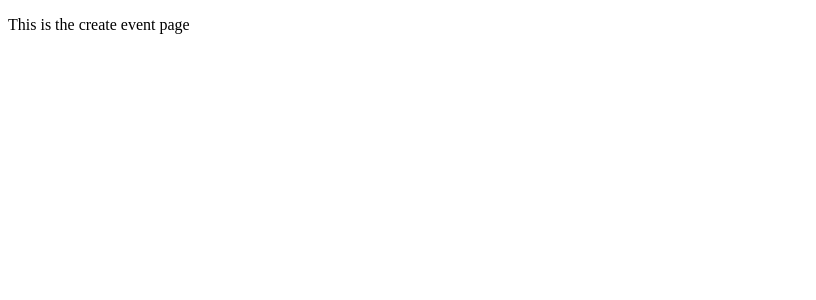
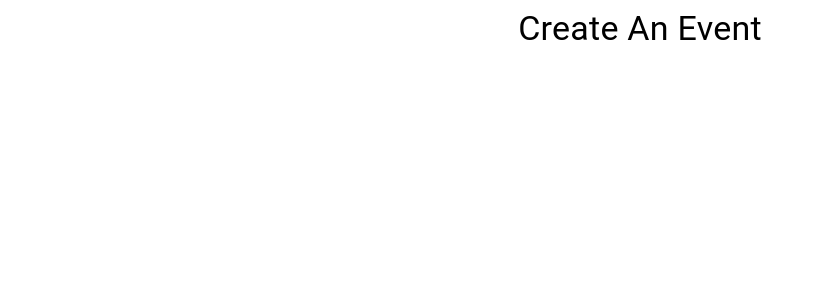
Before and after one commit to TernaryTechnologies/Main, a React app in the folder mysite/frontend/: page /create in a window 1280 px wide. Shown: the top 300 px of the page, without its empty margins (0-816 px from the left). Built offline with nearby package versions, Linux system fonts and the light colour scheme; the HTML template or start-up script is replaced by a standard one.

Commit message:
added mui imports

```diff
--- a/mysite/frontend/src/components/CreateEventPage.js
+++ b/mysite/frontend/src/components/CreateEventPage.js
@@ -1,4 +1,16 @@
 import React, { Component } from "react";
+import {
+  Button,
+  Grid,
+  Typography,
+  TextField,
+  FormHelperText,
+  FormControl,
+  Radio,
+  RadioGroup,
+  FormControlLabel,
+} from "@mui/material";
+import { Link } from "react-router-dom";
 
 export default class CreateEventPage extends Component {
   constructor(props) {
@@ -7,7 +19,13 @@ export default class CreateEventPage extends Component {
 
   render() {
     return (
-      <p>This is the create event page</p>
+      <Grid container spacing={1}>
+        <Grid item xs={12} align="center">
+          <Typography component="h4" variant="h4">
+            Create An Event
+          </Typography>
+        </Grid>
+      </Grid>
     );
   }
 }
```
